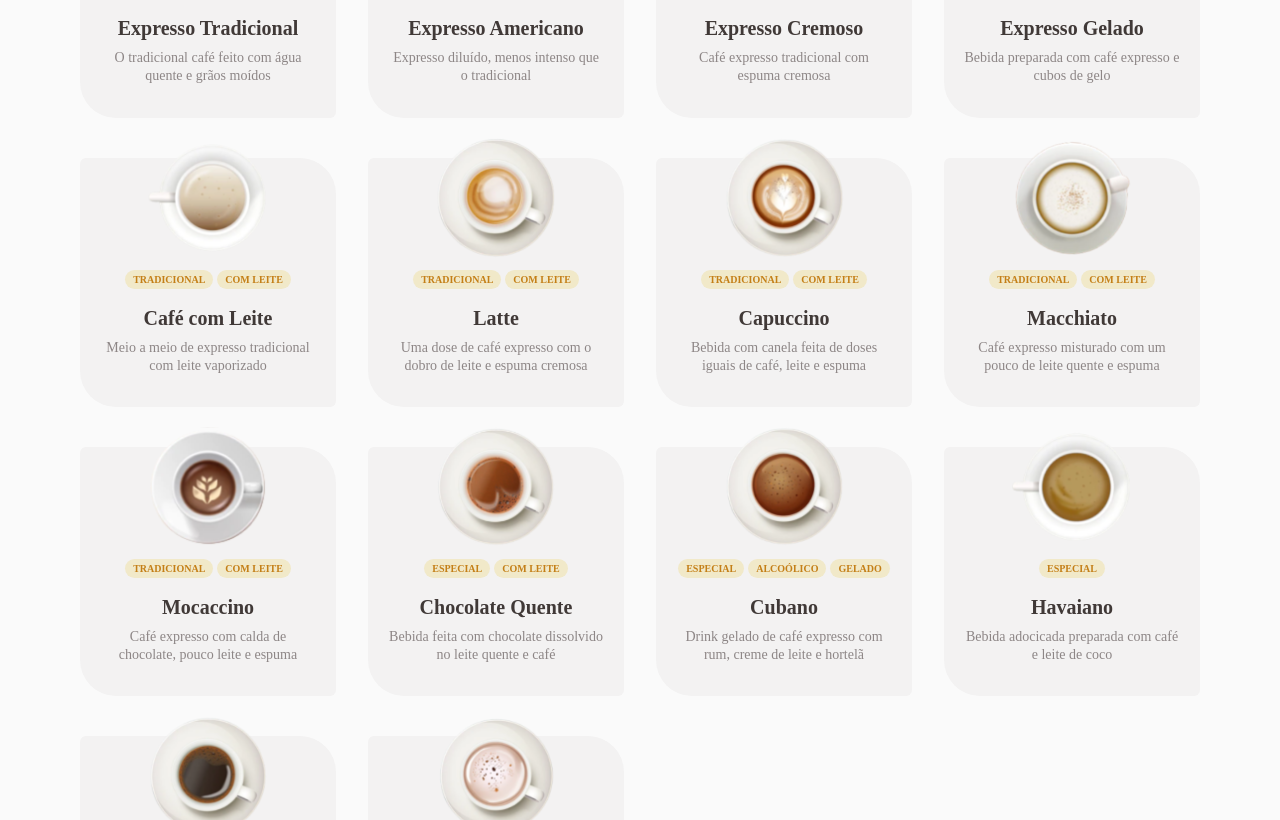
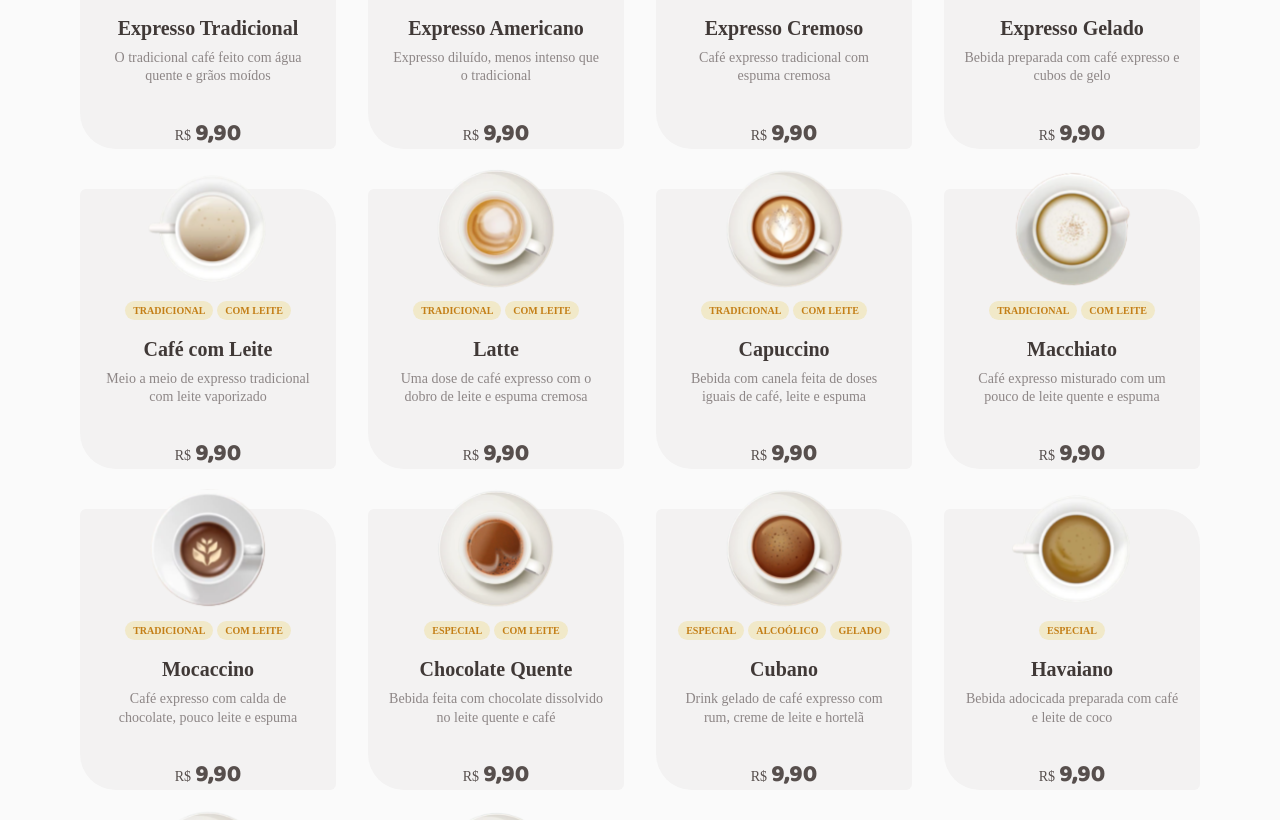
Before and after one commit to VictorBarretoLF/ignite-react-desafios, a React (Vite) app in the folder coffee-delivery/: page / in a window 1280 px wide. Shown: the part 867-1687 px from the top of the page. Built offline with nearby package versions, Linux system fonts and the light colour scheme; no server answers.

Commit message:
chore: displaying the formatedPrice

```diff
--- /dev/null
+++ b/coffee-delivery/src/lib/utils.ts
@@ -0,0 +1,6 @@
+export function formatMoney(value: number) {
+    return new Intl.NumberFormat('pt-BR', {
+        minimumFractionDigits: 2,
+        maximumFractionDigits: 2,
+      }).format(value);
+}
--- a/coffee-delivery/src/pages/Home/components/CoffeeCard/index.tsx
+++ b/coffee-delivery/src/pages/Home/components/CoffeeCard/index.tsx
@@ -1,6 +1,7 @@
 import Coffee from "../../../../assets/coffees/Type=Americano.svg";
-import { Paragraph } from "../../../../components/Typographt";
-import { CoffeeCardContainer, CoffeeTags } from "./styles";
+import { Heading, Paragraph } from "../../../../components/Typographt";
+import { formatMoney } from "../../../../lib/utils";
+import { CoffeeCardContainer, CoffeeTags, MoneyContainer } from "./styles";
 
 export interface Coffee {
     id: number;
@@ -16,6 +17,8 @@ interface CoffeeCardProps {
 }
 
 export default function CoffeeCard({ coffee }: CoffeeCardProps) {
+    const formattedPrice = formatMoney(coffee.price);
+
     return (
         <CoffeeCardContainer>
             <img src={coffee.svg} alt={coffee.name} />
@@ -32,6 +35,15 @@ export default function CoffeeCard({ coffee }: CoffeeCardProps) {
             <Paragraph color="label" size="s" style={{ marginBottom: "2rem" }}>
                 {coffee.description}
             </Paragraph>
+
+            <footer>
+                <MoneyContainer>
+                    <Paragraph size="s">R$</Paragraph>
+                    <Heading size="m" color="text" as="strong">
+                        {formattedPrice}
+                    </Heading>
+                </MoneyContainer>
+            </footer>
         </CoffeeCardContainer>
     );
 }
--- a/coffee-delivery/src/pages/Home/components/CoffeeCard/styles.ts
+++ b/coffee-delivery/src/pages/Home/components/CoffeeCard/styles.ts
@@ -42,3 +42,9 @@ export const CoffeeTags = styled.div`
         font-weight: 700;
     }
 `;
+
+export const MoneyContainer = styled.div`
+    display: flex;
+    align-items: baseline;
+    gap: 0.25rem;
+`;
```
